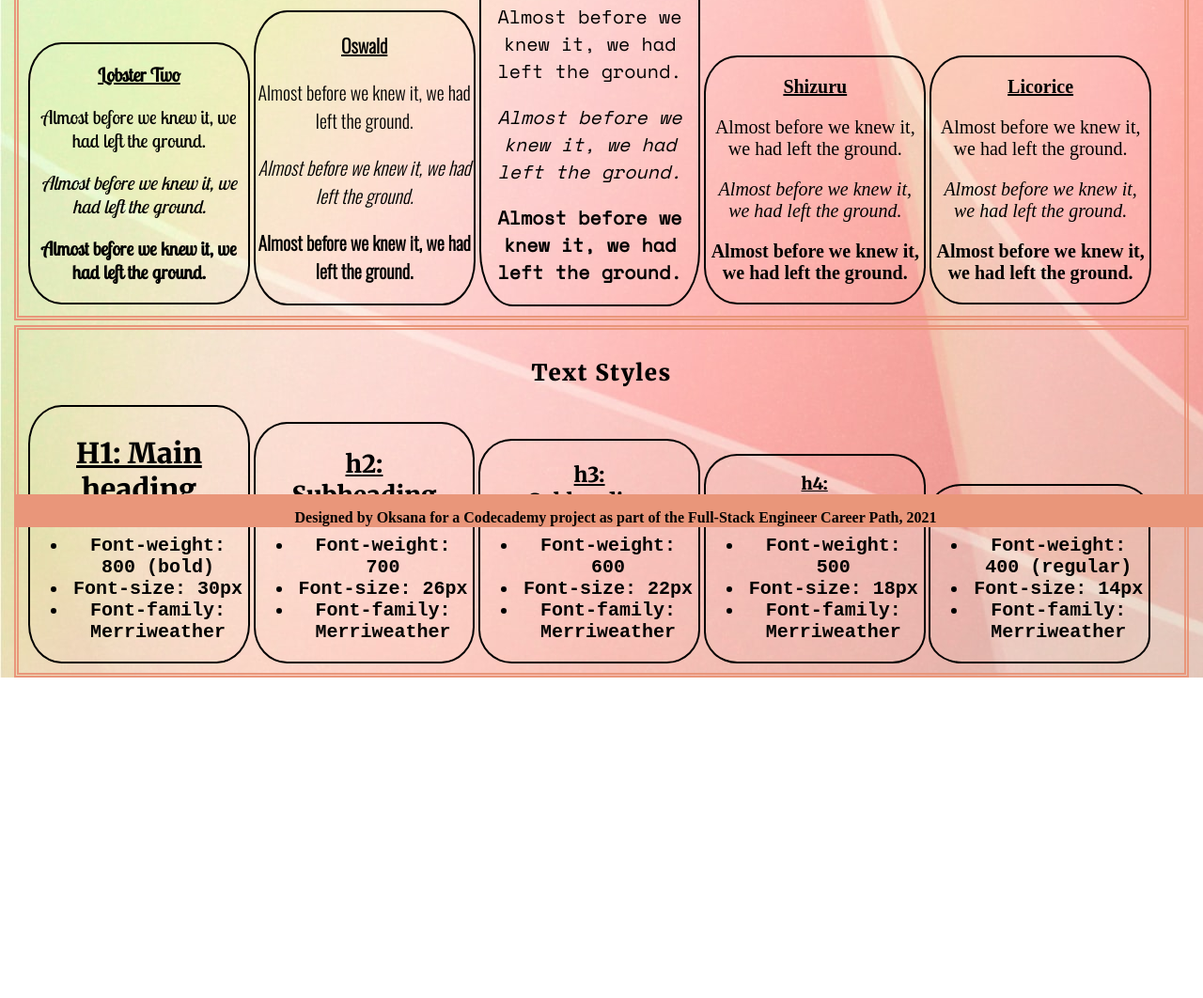
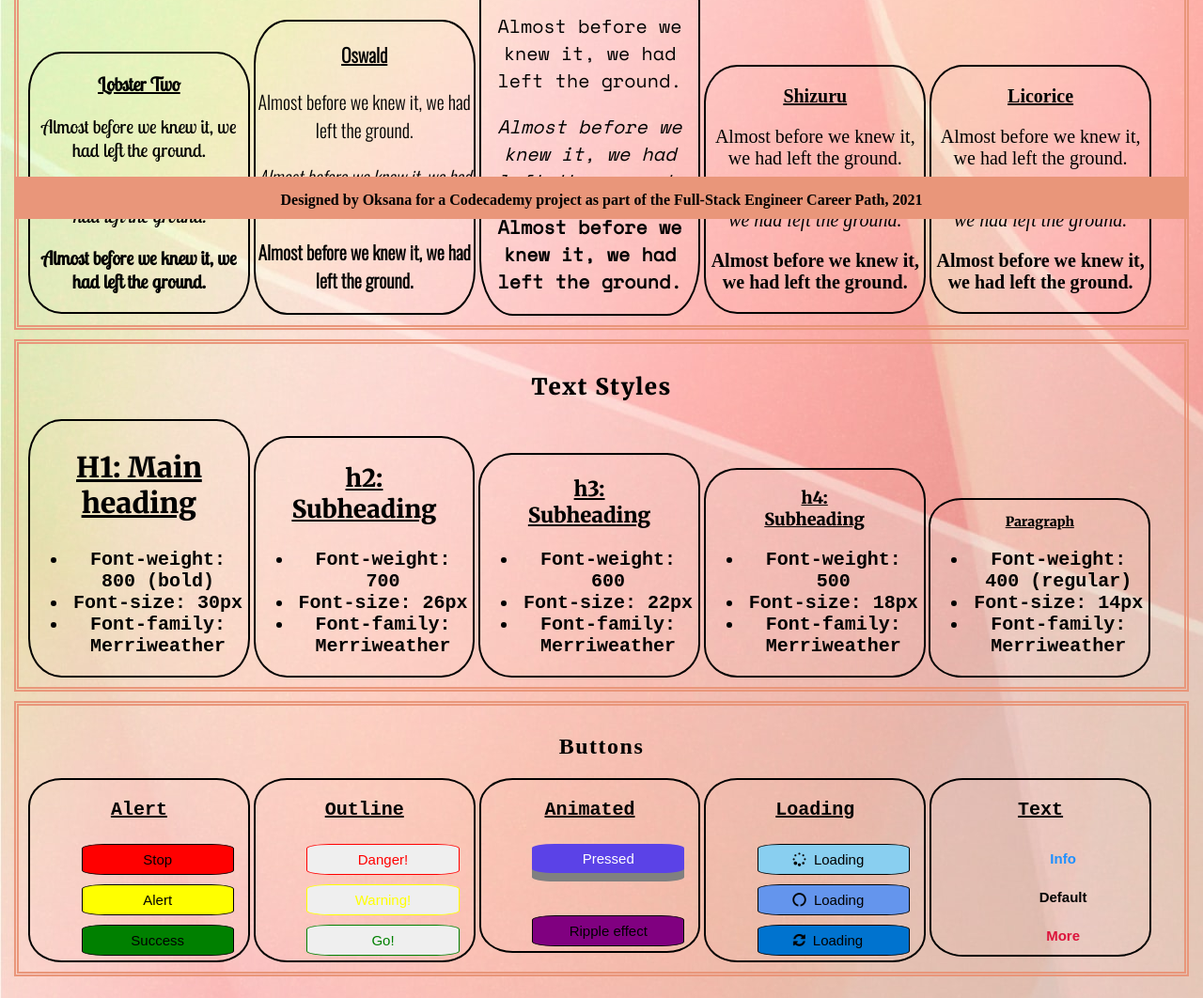
Before and after one commit to 20DOM21/websiteDesignSystem, a plain HTML site: page index.html in a window 1280 px wide. Shown: the part 567-1629 px from the top of the page at 94% size. Before the commit the page ends 1288 px from the top, so only its background shows below. Drawn offline with nearby package versions, Linux system fonts and the light colour scheme; a web font is replaced by a local one.

Commit message:
Second commit

```diff
--- a/index.html
+++ b/index.html
@@ -13,12 +13,14 @@
     <link href="https://fonts.googleapis.com/css2?family=Oswald:wght@300&display=swap" rel="stylesheet">
     <link href="https://fonts.googleapis.com/css2?family=Licorice&display=swap" rel="stylesheet">
     <link href="https://fonts.googleapis.com/css2?family=Merriweather:wght@900&display=swap" rel="stylesheet">
+    <link href="https://cdnjs.cloudflare.com/ajax/libs/font-awesome/4.7.0/css/font-awesome.min.css" rel="stylesheet">
 </head>
   <body>
     <header>
       <h1>My Website Style Guide</h1>
       <nav>
         <ul class="label">
+          <li><button><a href="#buttons">Buttons</a></button></li>
           <li><button><a href="#textStyles">Text styles</a></button></li>
           <li><button><a href="#fonts">Fonts</a></button></li>
           <li><button><a href="#colors">Colors</a></button></li>
@@ -125,9 +127,41 @@
           </ul>
         </div>
       </div>
+      <div id="buttons" class="container">
+        <h2>Buttons</h2>
+        <div class="panel" id="alert">
+            <p class="underline">Alert</p>
+            <button id="red">Stop</button>
+            <button id="yellow">Alert</button>
+            <button id="green">Success</button>
+        </div>
+        <div class="panel" id="outline">
+            <p class="underline">Outline</p>
+            <button id="danger">Danger!</button>
+            <button id="warning">Warning!</button>
+            <button id="go">Go!</button>
+        </div>
+        <div class="panel" id="animated">
+            <p class="underline">Animated</p>
+            <button id="pressed">Pressed</button>
+            <button id="ripple">Ripple effect</button>
+        </div>
+        <div class="panel" id="loading">
+            <p class="underline">Loading</p>
+            <button id="baby"><i class="fa fa-spinner fa-spin"></i>Loading</button>
+            <button id="cornflower"><i class="fa fa-circle-o-notch fa-spin"></i>Loading</button>
+            <button id="true"><i class="fa fa-refresh fa-spin"></i>Loading</button>
+        </div>
+        <div class="panel" id="text">
+            <p class="underline">Text</p>
+            <button id="info">Info</button>
+            <button id="default">Default</button>
+            <button id="more">More</button>
+        </div>
+      </div>
     </main>
     <footer>
-      <p>Designed by Oksana for a Codecademy project as part of the Full-Stack Engineer Career Path, 2021</p>
+        <p>Designed by Oksana for a Codecademy project as part of the Full-Stack Engineer Career Path, 2021</p>
     </footer>
-  </body>
+    </body>
 </html>
--- a/style.css
+++ b/style.css
@@ -5,7 +5,7 @@ body {
 }
 header {
     position: fixed;
-    z-index: 1;
+    z-index: 2;
 }
 h1 {
     box-sizing:border-box;
@@ -27,7 +27,7 @@ h1 {
     position: fixed;
     top: 5px;
     right: 15px;
-   width: 45%;
+    width: 45%;
     }
 .label :visited {
     color: black;
@@ -45,6 +45,7 @@ a {
     text-transform: uppercase;
     letter-spacing: 2px;
     box-sizing: border-box;
+    text-decoration: none;
     }
 button {
     margin: 5px;
@@ -58,11 +59,12 @@ button {
 main {
     position: relative;
     top: 200px;
+    z-index: 1;
 }
 .container {
     border: 5px double darksalmon;
     padding: 10px;
-    margin: 5px auto;
+    margin: 10px auto;
 }
 h2 {
     text-align: center;
@@ -151,11 +153,142 @@ h2 {
     font-size: 14px;
     font-family: 'Merriweather', serif;
 }
+#alert button,
+#outline button,
+#animated button,
+#loading button {
+    font-size: 15px;
+    text-align: center;
+    padding: 7px;
+    border-radius: 15%;
+    width: 70%;
+    margin-right: 15px;
+    cursor: pointer;
+}
+#red {
+    background-color: red;
+}
+#red:hover {
+    background-color: orangered;
+}
+#yellow {
+    background-color: yellow;
+}
+#yellow:hover {
+    background-color: yellowgreen;
+}
+#green {
+    background-color: green;
+}
+#green:hover {
+    background-color: lime;
+}
+#danger {
+    border-color: red;
+    color: red;
+}
+#danger:hover {
+    background-color: red;
+    color: white;
+}
+#warning {
+    border-color: yellow;
+    color: yellow;
+}
+#warning:hover {
+    background-color: yellow;
+    color: white;
+}
+#go {
+    border-color: green;
+    color: green;
+}
+#go:hover {
+    background-color: green;
+    color: white;
+}
+#pressed {
+    outline: none;
+    color: #fff;
+    background-color: rgb(91, 66, 231);
+    border: none;
+    box-shadow: 0 9px grey;
+}
+#pressed:hover {
+    background-color: blue;
+}
+#pressed:active {
+    background-color: blue;
+    box-shadow: 0 5px rgb(54, 54, 54);
+    transform: translateY(4px);
+}
+#ripple {
+    margin-top: 40px;
+    background-color: purple;
+    transition-duration: 0.4s;
+}
+#ripple:after {
+    content: "";
+    background: #90EE90;
+    display: block;
+    position: absolute;
+    padding-top: 10%;
+    padding-left: 20%;
+    margin-left: -10px!important;
+    margin-top: -5%;
+    opacity: 0;
+    transition: all 0.8s;
+}
+#ripple:active:after {
+    padding: 0;
+    margin: 0;
+    opacity: 1;
+    transition: 0s;
+}
+#text button {
+    border: none;
+    border-radius: 15%;
+    background-color: inherit;
+    padding: 7px;
+    font-size: 15px;
+    font-weight: bold;
+    cursor: pointer;
+    width: 75%;
+}
+
+#text button:hover {
+    background: darksalmon;
+}
+#info {
+    color: dodgerblue;
+}
+#default {
+    color: black;
+}
+#more {
+    color: crimson;
+}
+#baby {
+  background-color: #89cff0;
+}
+#cornflower {
+    background-color: #6495ed;
+}
+#true {
+    background-color: #0073cf;
+}
+.fa {
+    margin-left: -12px;
+    margin-right: 8px;
+}
 footer {
-    width: 100%;
     font-weight: bold;
     text-align: center;
     position: fixed;
+    z-index: 1;
     background-color: darksalmon;
-    height: 35px;
+    height: 45px;
+    bottom: 0px;
+    right: 15px;
+    left: 15px;
 }
```
